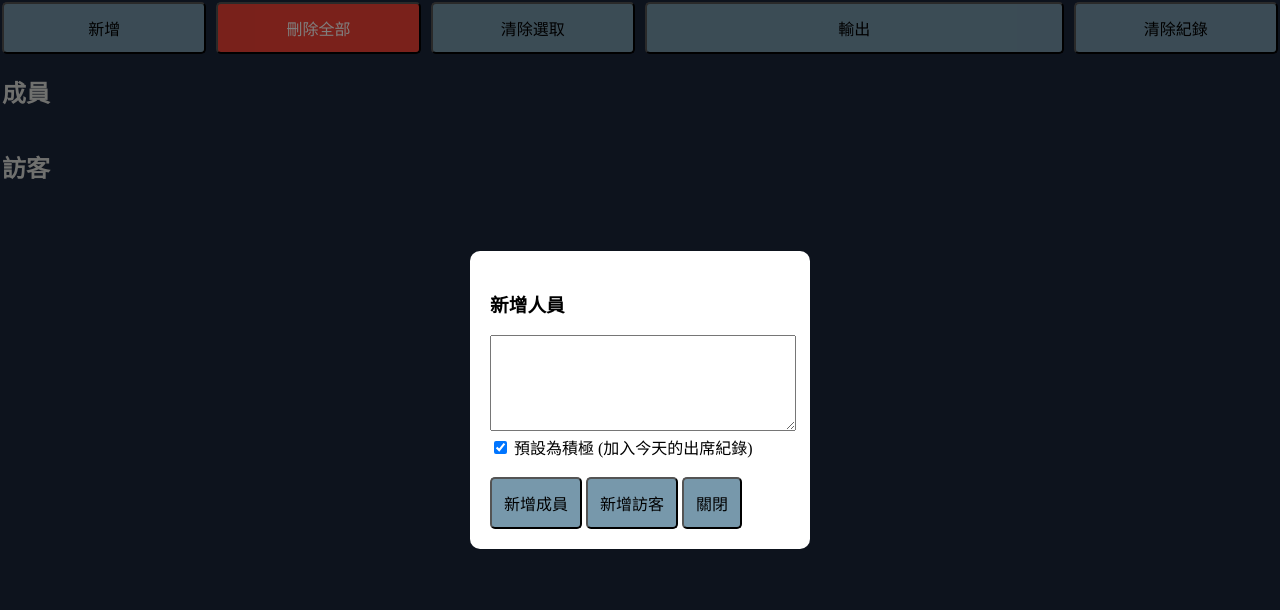
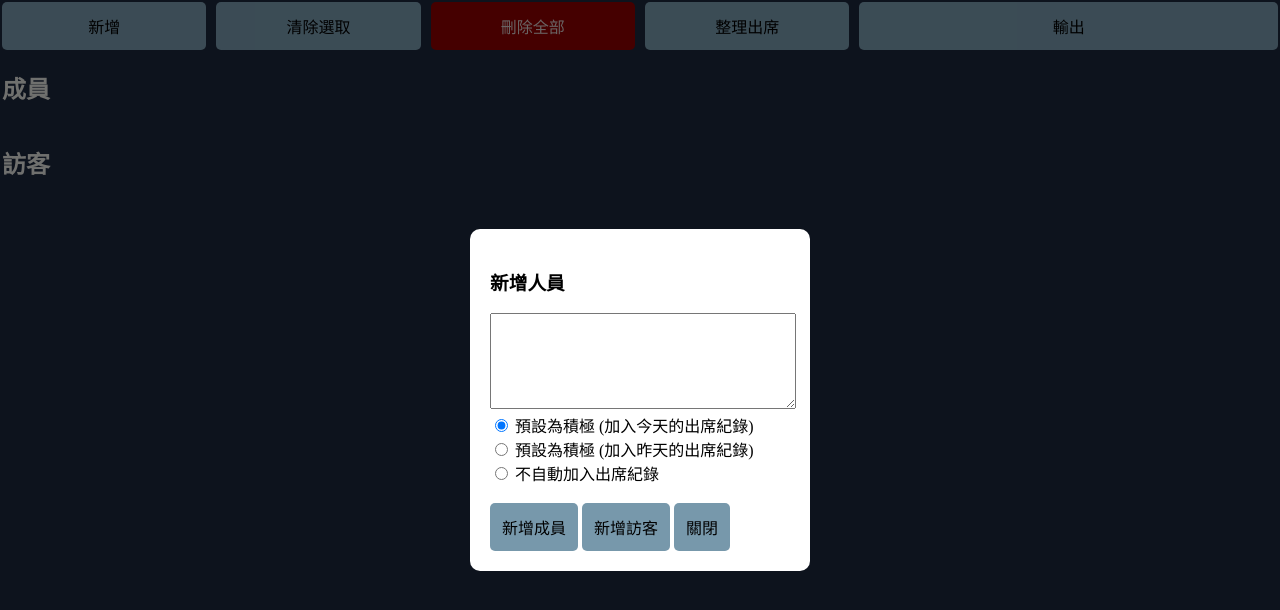
Before and after one commit to runyun/attendance_sheets, a plain HTML site: page index.html in a window 1280 px wide. Both pictures are taken after a click on the button "新增". Drawn offline with Linux system fonts and the light colour scheme; a web font is replaced by a local one.

Commit message:
rearrange function button. add different option for "is active" when add new people.

```diff
--- a/index.html
+++ b/index.html
@@ -21,7 +21,7 @@
       font-family: "Potta One", system-ui, sans-serif;
     }
     .toolbar { display: grid; grid-template-columns: repeat(6, 1fr); gap: 10px; margin-bottom: 15px; }
-    button { padding: 12px; font-size: 16px; border-radius: 5px; background-color: #7798AB; color:black; cursor: pointer;}
+    button { padding: 12px; font-size: 16px; border-style: none ; border-radius: 5px; background-color: #7798AB; color:black; cursor: pointer;}
     .grid { display: grid; grid-template-columns: repeat(5, 1fr); gap: 8px; }
     .person {
     position: relative;
@@ -59,10 +59,10 @@
 
 <div class="toolbar">
   <button onclick="showAddModal()">新增</button>
-  <button onclick="clearAll()" style="background-color:#f44336; color:white;">刪除全部</button>
   <button onclick="clearSelection()">清除選取</button>
+  <button onclick="clearAll()" style="background-color: darkred; color: rgb(211, 200, 200);">刪除全部</button>
+  <button onclick="clearHistory()">整理出席</button>
   <button onclick="exportList()" style="grid-column: span 2;">輸出</button>
-  <button onclick="clearHistory()">清除紀錄</button>
 </div>
 
 <h2>成員</h2>
@@ -77,9 +77,21 @@
     <h3>新增人員</h3>
     <textarea id="addNames" rows="6" style="width:100%;"></textarea><br>
     <label>
-      <input type="checkbox" id="defaultActive" checked>
+      <input type="radio" name="defaultActive" value="today" checked>
       預設為積極 (加入今天的出席紀錄)
-    </label><br><br>
+    </label>
+    <br>
+    <label>
+      <input type="radio" name="defaultActive" value="yesterday">
+      預設為積極 (加入昨天的出席紀錄)
+    </label>
+    <br>
+    <label>
+      <input type="radio" name="defaultActive" value="none">
+      不自動加入出席紀錄
+    </label>
+    <br>
+    <br>
     <button onclick="addPeople('成員')">新增成員</button>
     <button onclick="addPeople('訪客')">新增訪客</button>
     <button onclick="closeModal('addModalBg')">關閉</button>
```
